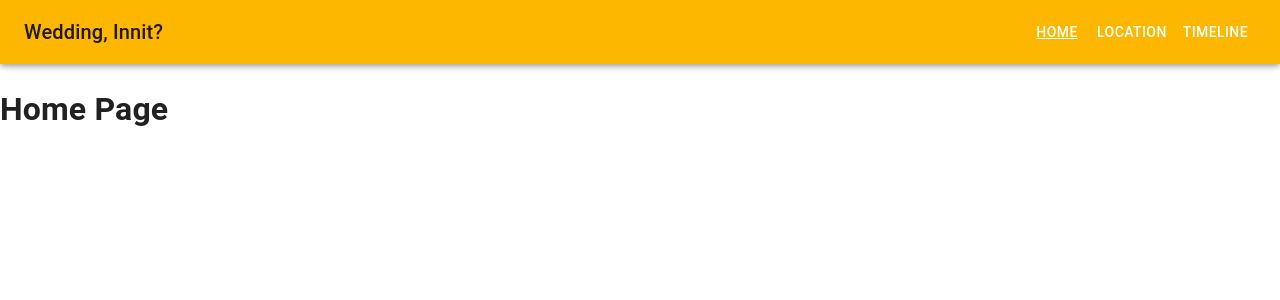
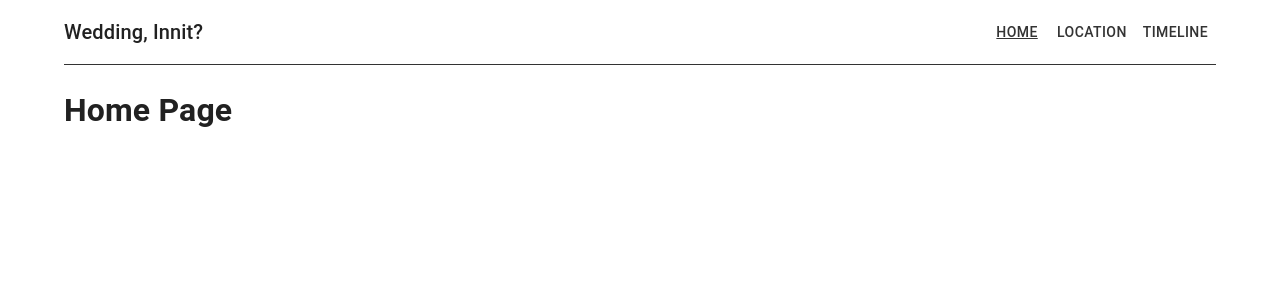
Before and after one commit to gordonwoodbine/weddingsite-clone, a Next.js app: page / in a window 1280 px wide. Shown: the top 300 px of the page. Built offline with nearby package versions, Linux system fonts and the light colour scheme.

Commit message:
wrap with container to constrain max width on large screens

```diff
--- a/components/Header/Header.js
+++ b/components/Header/Header.js
@@ -12,6 +12,7 @@ import {
   Toolbar,
   IconButton,
   Drawer,
+  Container,
 } from '@mui/material';
 import MenuIcon from '@mui/icons-material/Menu';
 import { useRouter } from 'next/router';
@@ -63,8 +64,13 @@ const Header = (props) => {
 
   return (
     <Box sx={{ display: 'flex' }}>
-      <AppBar component='nav'>
-        <Toolbar>
+      <AppBar
+        position='static'
+        component='nav'
+        elevation={0}
+        sx={{ backgroundColor: 'white', borderBottom: '1px solid #333' }}
+      >
+        <Toolbar disableGutters>
           <IconButton
             color='inherit'
             aria-label='open drawer'
@@ -87,7 +93,7 @@ const Header = (props) => {
                 key={route.id}
                 onClick={() => router.push(route.path)}
                 sx={{
-                  color: '#fff',
+                  color: '#333',
                   textDecoration:
                     router.pathname === route.path ? 'underline' : 'none',
                 }}
--- a/components/Layout.js
+++ b/components/Layout.js
@@ -1,10 +1,13 @@
+import { Container } from '@mui/material';
 import Header from './Header/';
 
 const Layout = ({ children }) => {
   return (
     <div>
-      <Header />
-      {children}
+      <Container maxWidth='lg'>
+        <Header />
+        {children}
+      </Container>
     </div>
   );
 };
```
